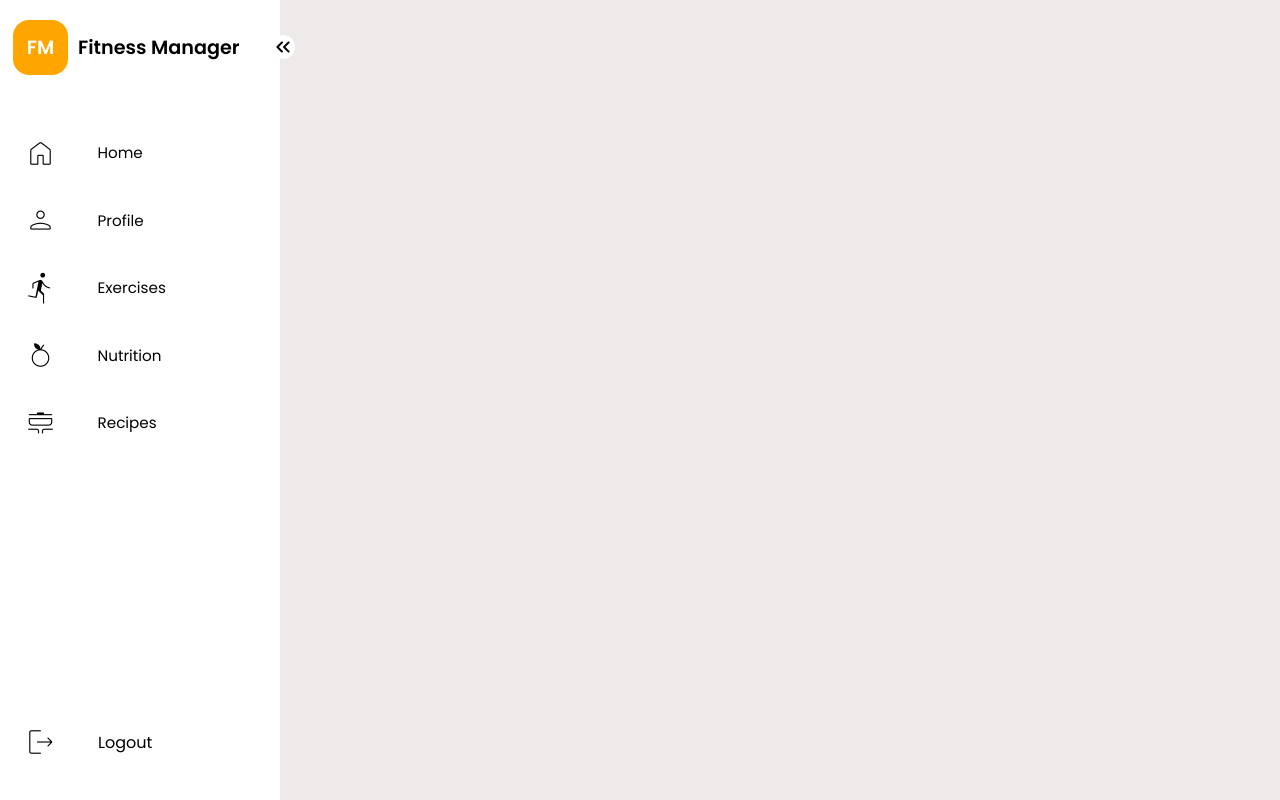
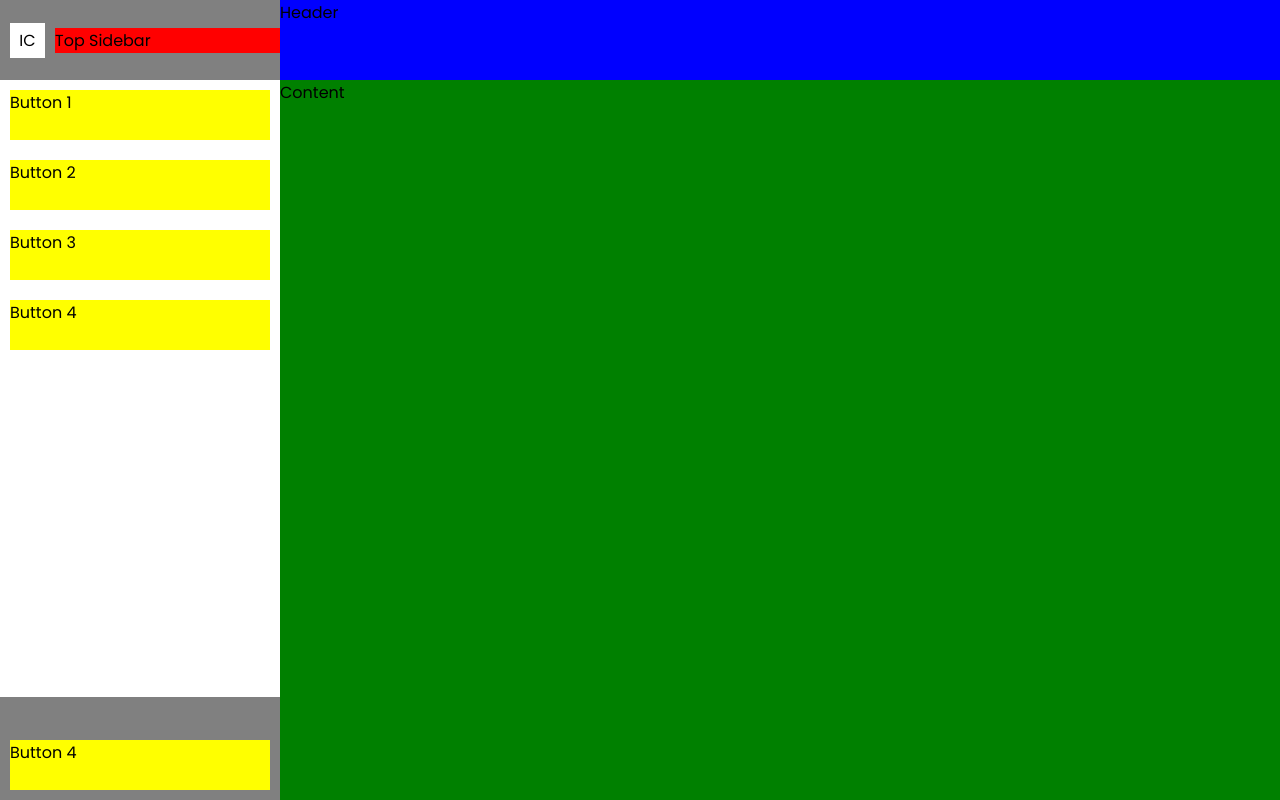
Before and after one commit to jpiaomartins/FitnessManager, a React (Create React App) app: page / in a window 1280 px wide. Built offline with nearby package versions, Linux system fonts and the light colour scheme.

Commit message:
Testing App Layout

```diff
--- a/package.json
+++ b/package.json
@@ -6,6 +6,7 @@
     "@testing-library/jest-dom": "^5.16.5",
     "@testing-library/react": "^13.4.0",
     "@testing-library/user-event": "^13.5.0",
+    "bootstrap": "^5.2.3",
     "react": "^18.2.0",
     "react-dom": "^18.2.0",
     "react-scripts": "5.0.1",
--- a/src/components/ButtonExpand/ButtonExpand.css
+++ b/src/components/ButtonExpand/ButtonExpand.css
@@ -1,10 +1,10 @@
 .bt-sm {
     position: absolute;
-    top: 35px;
+    top: 25px;
     right: -15px;
     background-color: var(--menu_color);
     border-radius: 20px;
-    transition: var(--tran_animation_03s);
+    transition: var(--tran_transform), var(--tran_back_color);
 }
 
 .bt-sm:hover {
--- a/src/components/ButtonMenu/ButtonMenu.css
+++ b/src/components/ButtonMenu/ButtonMenu.css
@@ -6,7 +6,7 @@
     border-radius: 16px 16px 16px 16px;
     width: 90%;
     height: var(--sidebar_icon_size);
-    transition: background-color 0.2s ease-in, width 0.3s linear;
+    transition: var(--tran_back_color), var(--tran_width);
     font-size: 0.95rem;
 }
 
--- /dev/null
+++ b/src/components/Header/Header.css
@@ -0,0 +1,6 @@
+.header-nav {
+    position: absolute;
+    width: 100%;
+    height: 60px;
+    background-color: var(--menu_color);
+}
--- /dev/null
+++ b/src/components/Header/Header.js
@@ -0,0 +1,14 @@
+import React from "react";
+import './Header.css';
+
+const Header = () => {
+    return (
+        <>
+            <div className="header-nav">
+                <span>Test</span>
+            </div>
+        </>
+    );
+};
+
+export default Header;
--- a/src/components/SidebarMenu/SidebarMenu.css
+++ b/src/components/SidebarMenu/SidebarMenu.css
@@ -4,11 +4,12 @@
     height: 100%;
     min-height: 600px;
     position: absolute;
-    transition: var(--tran_animation_03s);
+    transition: var(--tran_width);
+    z-index: 1000;
 }
 
 .sidebar-header {
-    margin: 20px 0px 50px 13px;
+    margin: 10px 0px 50px 13px;
     display: flex;
     justify-content: flex-start;
     font-weight: 600;
@@ -16,27 +17,17 @@
     white-space: nowrap;
 }
 
-.hd-text {
+.hd-text, .ft-text {
     opacity: 1;
-    transition: var(--tran_animation_05s);
+    transition: var(--tran_opacity);
     overflow-x: hidden;
 }
 
-.hd-text.hidden {
+.hd-text.hidden, .ft-text.hidden {
     width: 0;
     opacity: 0;
 }
 
-.ft-text {
-    opacity: 1;
-    transition: var(--tran_animation_05s);
-    overflow-x: hidden;
-}
-
-.ft-text.hidden {
-    width: 0;
-    opacity: 0;
-}
 
 .logo-header {
     display: flex;
@@ -59,6 +50,10 @@
     bottom: 5%;
 }
 
+.sidebar-menu .logout:hover {
+    color: red;
+}
+
 .sidebar-menu.compact {
     width: var(--sidebar_collapsed_width);
 }
--- a/src/containers/App.js
+++ b/src/containers/App.js
@@ -1,10 +1,12 @@
 import React from 'react';
 import './App.css';
 import SidebarMenu from '../components/SidebarMenu/SidebarMenu';
+import Header from '../components/Header/Header';
 
 function App() {
   return (
     <div className="App">
+        <Header />
         <SidebarMenu />
     </div>
   );
--- /dev/null
+++ b/src/containers/AppTest.css
@@ -0,0 +1,84 @@
+.app {
+    height: 100vh;
+    min-height: 500px;
+    display: flex;
+}
+
+.sidebar-menu {
+    background-color: red;
+    width: 280px;
+    transition: width 0.3s linear;
+    display: flex;
+    flex-direction: column;
+    align-items: stretch;
+}
+
+.col-2 {
+    display: flex;
+    flex-direction: column;
+    flex: 1;
+}
+
+.header {
+    min-height: 80px;
+    background-color: blue;
+}
+
+.content {
+    flex: 1;
+    background-color: green;
+}
+
+.mn {
+
+    background-color: gray;
+}
+
+.top {
+    min-height: 80px;
+    display: flex;
+    align-items: center;
+}
+
+.icon {
+    min-height: 35px;
+    min-width: 35px;
+    background-color: white;
+    display: flex;
+    justify-content: center;
+    align-items: center;
+    margin: 0 10px 0 10px;
+}
+
+.icon-txt {
+    flex: 1;
+    background-color: red;
+}
+
+.middle {
+    background-color: white;
+    flex: 6;
+    display: flex;
+    flex-direction: column;
+    justify-content: flex-start;
+}
+
+.bottom {
+    flex: 1;
+    min-height: 50px;
+    display: flex;
+    flex-direction: column;
+    justify-content: flex-end;
+}
+
+.bt {
+    height: 50px;
+    margin: 10px 10px 10px 10px;
+    background-color: yellow;
+}
+
+@media only screen and (max-width: 600px) {
+    .sidebar-menu {
+        width: 100px;
+    }
+}
--- /dev/null
+++ b/src/containers/AppTest.js
@@ -0,0 +1,32 @@
+import React from 'react';
+import './AppTest.css';
+
+const App = () => {
+    return(
+        <div className='app'>
+            <div className='sidebar-menu'>
+                <div className='mn top'>
+                    <div className='icon'>IC</div>
+                    <span className='icon-txt'>Top Sidebar</span>
+                </div>
+                <div className='mn middle'>
+                    <div className='bt'>Button 1</div>
+                    <div className='bt'>Button 2</div>
+                    <div className='bt'>Button 3</div>
+                    <div className='bt'>Button 4</div>
+                </div>
+                <div className='mn bottom'>
+                    <div className='bt'>Button 4</div>
+                </div>
+            </div>
+            <div className='col-2'>
+                <div className='header'>Header</div>
+                <div className='content'>
+                    <span className='content-text'>Content</span>
+                </div>
+            </div>
+        </div>
+    );
+};
+
+export default App;
--- a/src/index.css
+++ b/src/index.css
@@ -11,6 +11,11 @@
   --sidebar_collapsed_width: 80px;
   --sidebar_logo_size: 55px;
   --sidebar_icon_size: 55px;
+  --tran_back_color: background-color 0.2s ease-in;
+  --tran_text_color: color 0.2s ease-in;
+  --tran_width: width 0.3s linear;
+  --tran_opacity: opacity 0.5s linear;
+  --tran_transform: transform 0.3s linear;
   --tran_animation_02s: all 0.2s linear;
   --tran_animation_03s: all 0.3s linear;
   --tran_animation_04s: all 0.3s linear;
@@ -19,7 +24,7 @@
 
 body {
   margin: 0;
-  font-family: 'Poppins', sans-serif;
+  font-family: 'Poppins', sans-serif !important;
   -webkit-font-smoothing: antialiased;
   -moz-osx-font-smoothing: grayscale;
   background: var(--background_color);
--- a/src/index.js
+++ b/src/index.js
@@ -1,8 +1,9 @@
 import React from 'react';
 import ReactDOM from 'react-dom/client';
 import './index.css';
-import App from './containers/App';
+import App from './containers/AppTest';
 import reportWebVitals from './reportWebVitals';
+// import "bootstrap/dist/css/bootstrap.min.css";
 
 const root = ReactDOM.createRoot(document.getElementById('root'));
 root.render(
```
Also changed, not shown: 1 other file (tests, documents, lock files or other folders).
